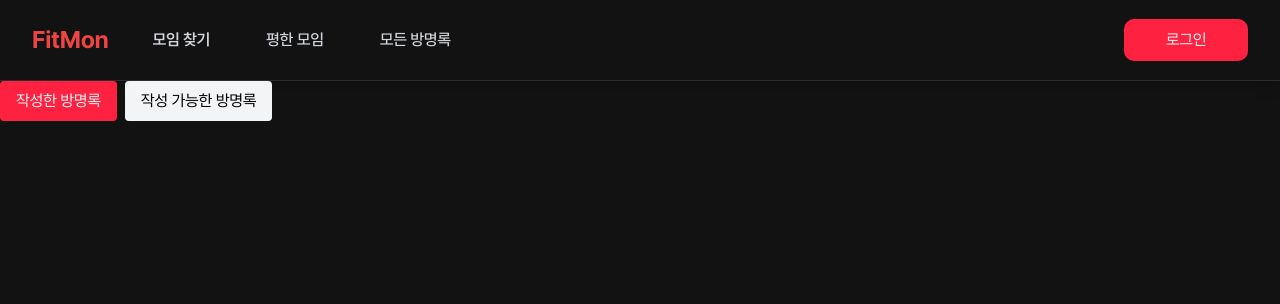
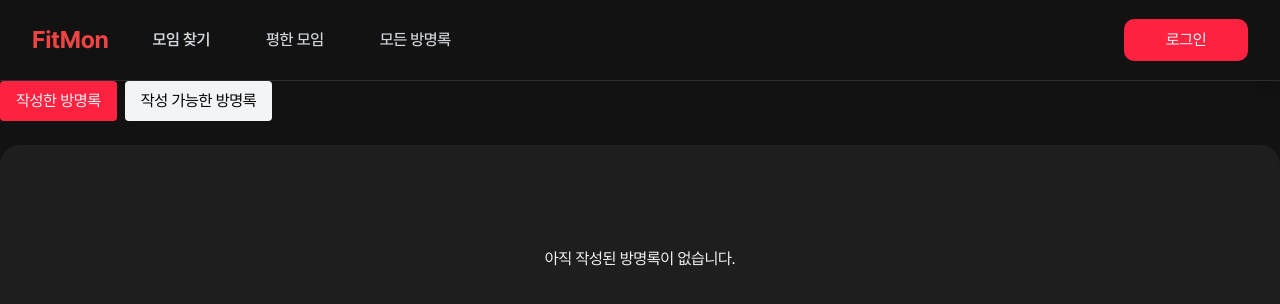
Before and after one commit to FESI06-project/-frontend, a Next.js app: page /mypage/components/GuestbookTab in a window 1280 px wide. Shown: the top 304 px of the page. Built offline with nearby package versions, Linux system fonts and the light colour scheme.

Commit message:
✨ feat: null컴포넌트 제작

```diff
--- /dev/null
+++ b/src/components/common/Null.tsx
@@ -0,0 +1,12 @@
+// NullComponent.tsx
+interface NullProps {
+  message: string;
+}
+
+export default function Null({ message }: NullProps) {
+  return (
+    <div className="w-full h-[227px] flex-shrink-0 bg-dark-200 rounded-[20px] flex items-center justify-center">
+      <span className="text-white font-normal">{message}</span>
+    </div>
+  );
+}
--- a/src/pages/detail/components/GatheringChallenge.tsx
+++ b/src/pages/detail/components/GatheringChallenge.tsx
@@ -101,7 +101,6 @@ export default function GatheringChallenge({
     </div>
   );
 }
-
 
 function Challenge({ challenge }: { challenge: ChallengeProps }) {
   const button = () => {
--- a/src/pages/mypage/components/GuestbookTab.tsx
+++ b/src/pages/mypage/components/GuestbookTab.tsx
@@ -1,15 +1,16 @@
 import { useState } from 'react';
 import GuestbookModal from './GuestbookModal';
 import { GuestbookItem } from '@/types';
+import Null from '@/components/common/Null';
+
 interface GuestbookTabProps {
-  guestbooks?: GuestbookItem[]; // optional로 변경
+  guestbooks?: GuestbookItem[];
 }
 
 export default function GuestbookTab({ guestbooks = [] }: GuestbookTabProps) {
   const [showWritten, setShowWritten] = useState(true);
   const [modalOpen, setModalOpen] = useState(false);
-  const [selectedGuestbook, setSelectedGuestbook] =
-    useState<GuestbookItem | null>(null);
+  const [selectedGuestbook, setSelectedGuestbook] = useState<GuestbookItem | null>(null);
 
   const handleEditClick = (guestbook: GuestbookItem) => {
     setSelectedGuestbook(guestbook);
@@ -40,11 +41,13 @@ export default function GuestbookTab({ guestbooks = [] }: GuestbookTabProps) {
       </div>
 
       <div className="space-y-6">
-   {(guestbooks || []).map((guestbook) => (
+        {guestbooks.length > 0 ? (
+          guestbooks.map((guestbook) => (
             <div
               key={guestbook.reviewId}
               className="p-6 bg-white rounded-lg shadow-sm hover:shadow-md transition-shadow"
             >
+              {/* 기존 방명록 내용 */}
               <div className="flex justify-between items-start mb-3">
                 <h3 className="text-lg font-semibold text-dark-700">
                   {guestbook.content}
@@ -83,7 +86,10 @@ export default function GuestbookTab({ guestbooks = [] }: GuestbookTabProps) {
                 })}
               </div>
             </div>
-        ))}
+          ))
+        ) : (
+          <Null message="아직 작성된 방명록이 없습니다." />
+        )}
       </div>
 
       <GuestbookModal
```
Lines whose indentation alone changed are shown as unchanged.
